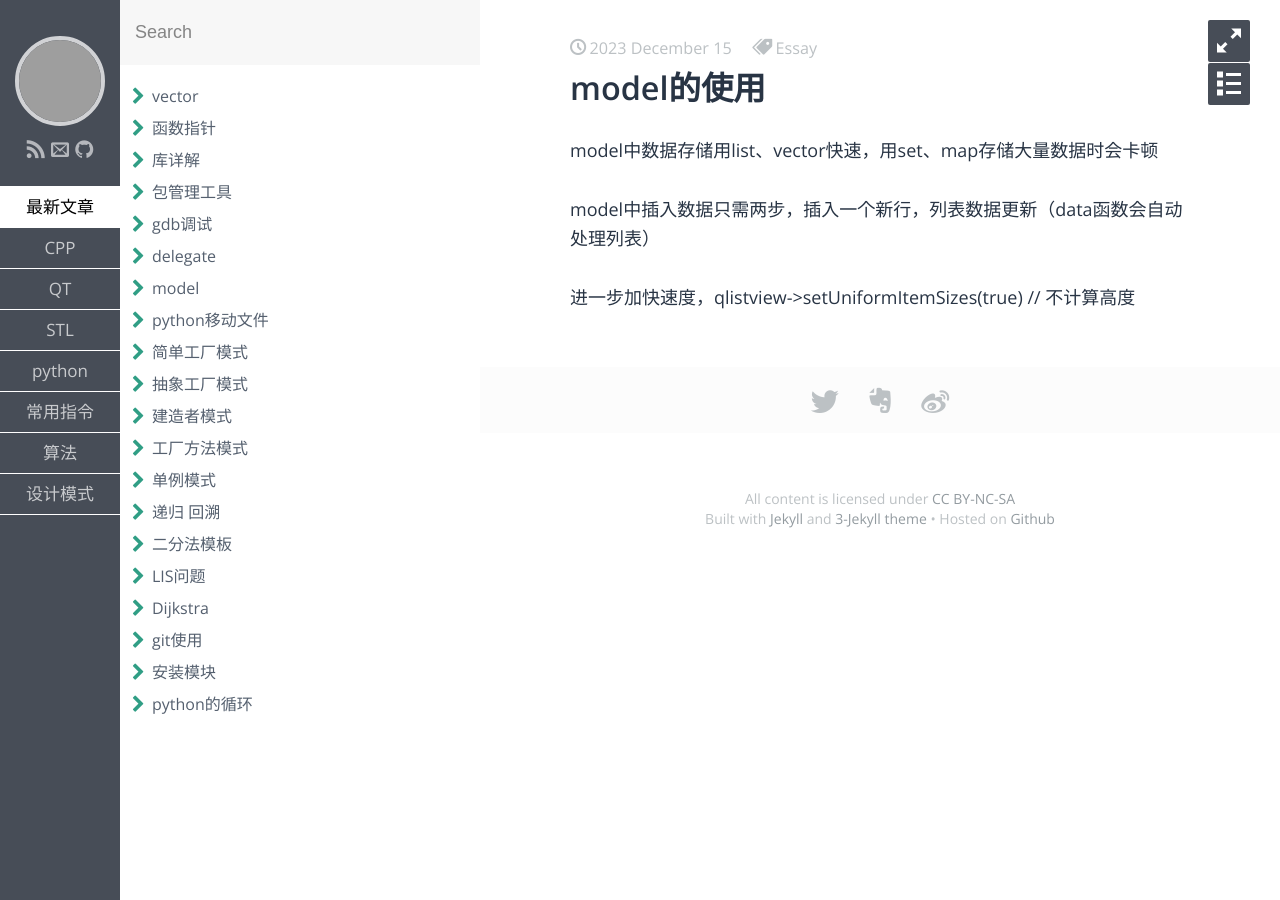
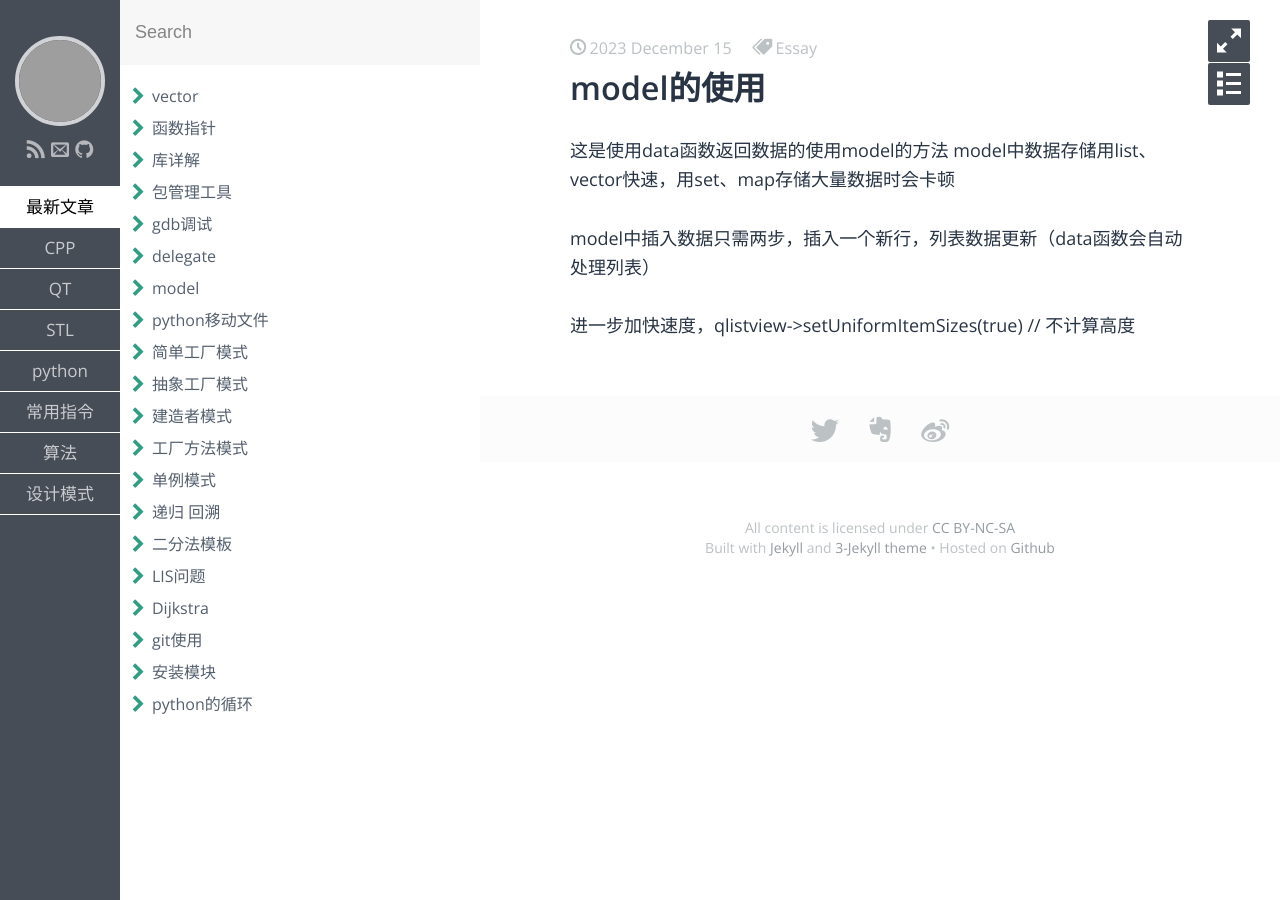
Before and after one commit to aliangaaa/aliangaaa.github.io, a Jekyll site: the page built from _posts/QT/2023-12-15-model使用.md, in a window 1280 px wide. Built offline with Jekyll 4.4.1, drawn with Linux system fonts in a browser that asks for light colours; some web fonts are replaced; grey boxes are pictures that could not be loaded.

Commit message:
Update 2023-12-15-model使用.md

```diff
--- a/_posts/QT/2023-12-15-model使用.md
+++ b/_posts/QT/2023-12-15-model使用.md
@@ -5,7 +5,7 @@ category: QT
 tags: Essay
 keywords: QT
 ---
-
+这是使用data函数返回数据的使用model的方法
 model中数据存储用list、vector快速，用set、map存储大量数据时会卡顿
 
 model中插入数据只需两步，插入一个新行，列表数据更新（data函数会自动处理列表）
```
